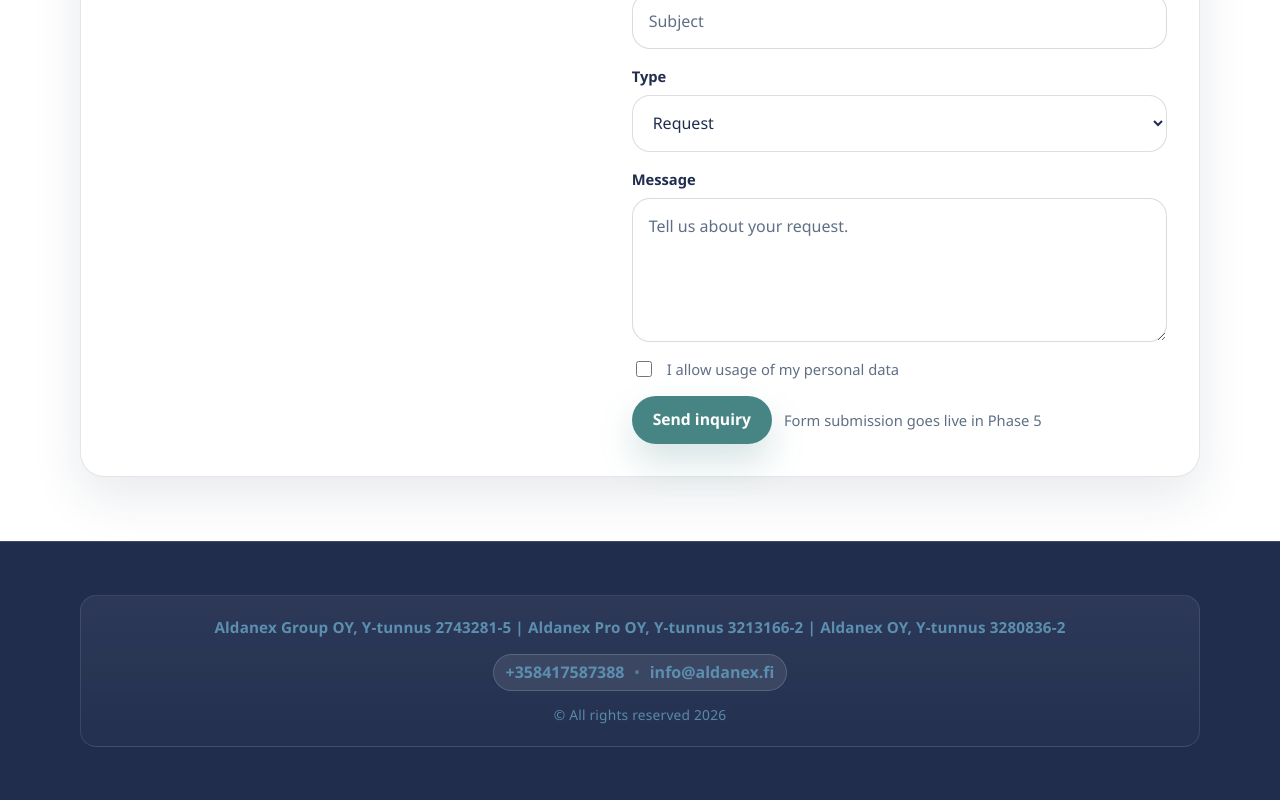
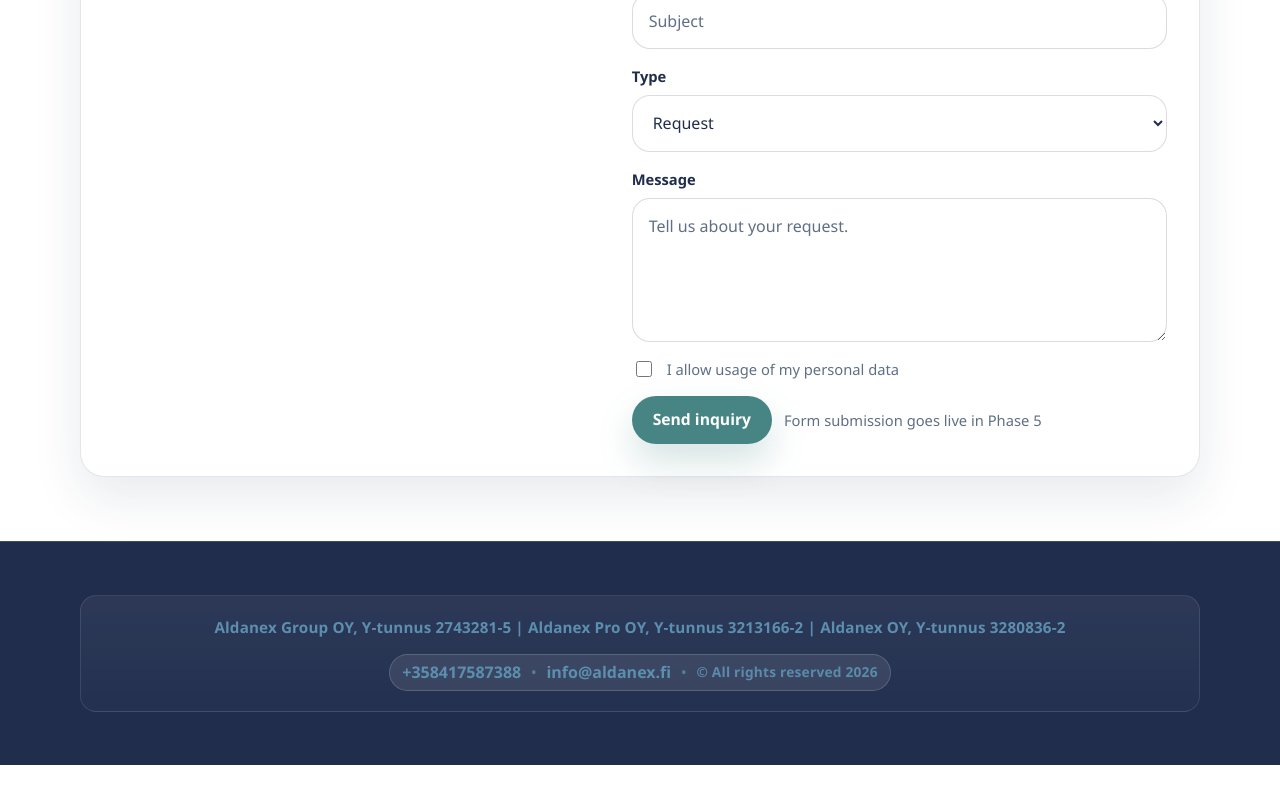
Before and after one commit to d-m-g/aldanex-site, a Next.js app: page / in a window 1280 px wide. Shown: the part 2563-3363 px from the top of the page. After the commit the page ends 3328 px from the top, so only its background shows below. Built offline with nearby package versions, Linux system fonts and the light colour scheme.

Commit message:
footer font update

```diff
--- a/src/components/SiteFooter.jsx
+++ b/src/components/SiteFooter.jsx
@@ -19,8 +19,11 @@ export default function SiteFooter() {
           <a className={styles.link} href="mailto:info@aldanex.fi">
             info@aldanex.fi
           </a>
+          <span aria-hidden="true" className={styles.dot}>
+            •
+          </span>
+          <span className={styles.copy}>© All rights reserved 2026</span>
         </div>
-        <p className={styles.copy}>© All rights reserved 2026</p>
       </Container>
     </footer>
   );
--- a/src/components/SiteFooter.module.css
+++ b/src/components/SiteFooter.module.css
@@ -44,6 +44,8 @@
   font-size: 0.86rem;
   letter-spacing: 0.015em;
   opacity: 0.95;
+  white-space: nowrap;
+  font-weight: 600;
 }
 
 .link {
```
